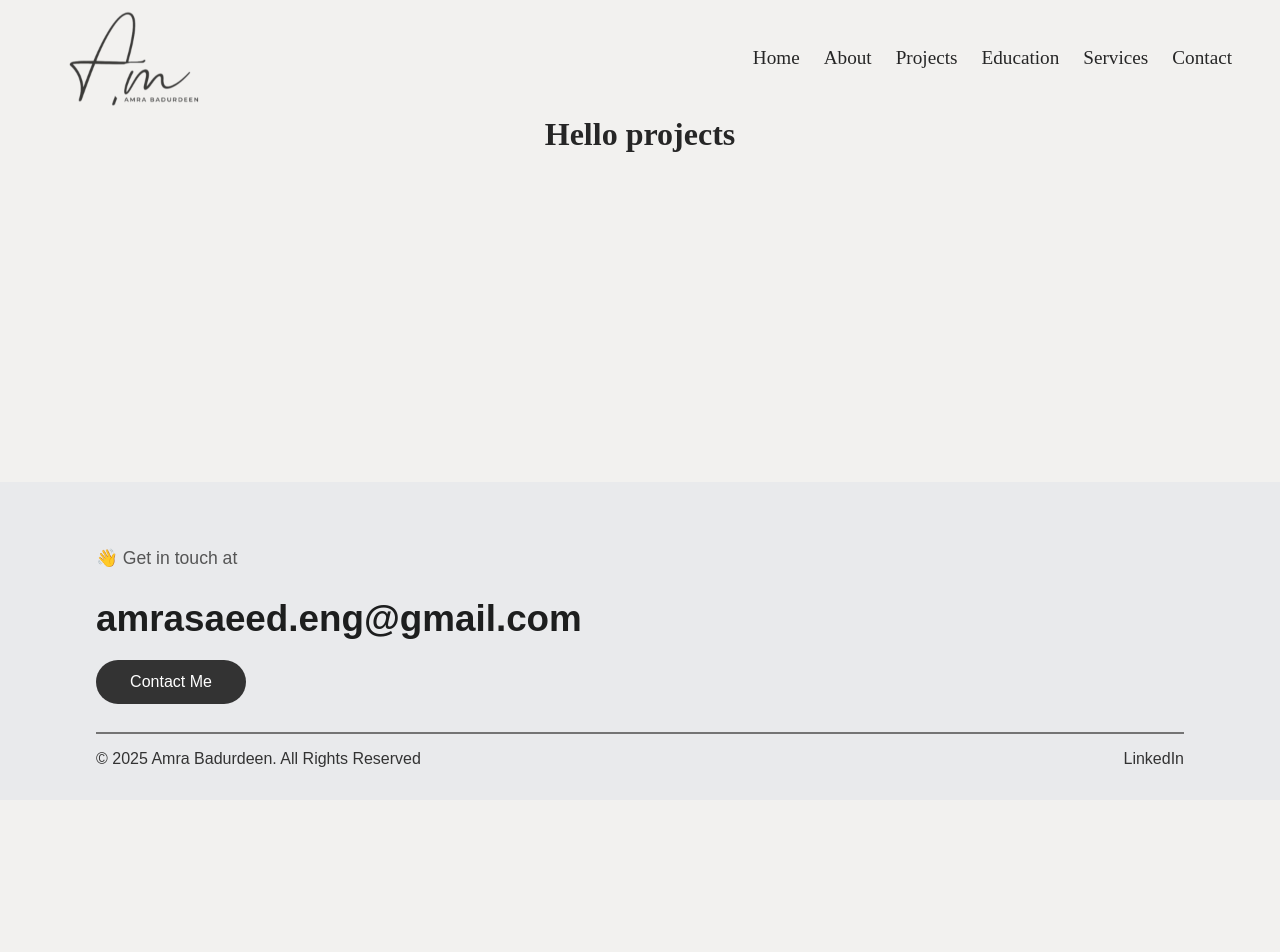
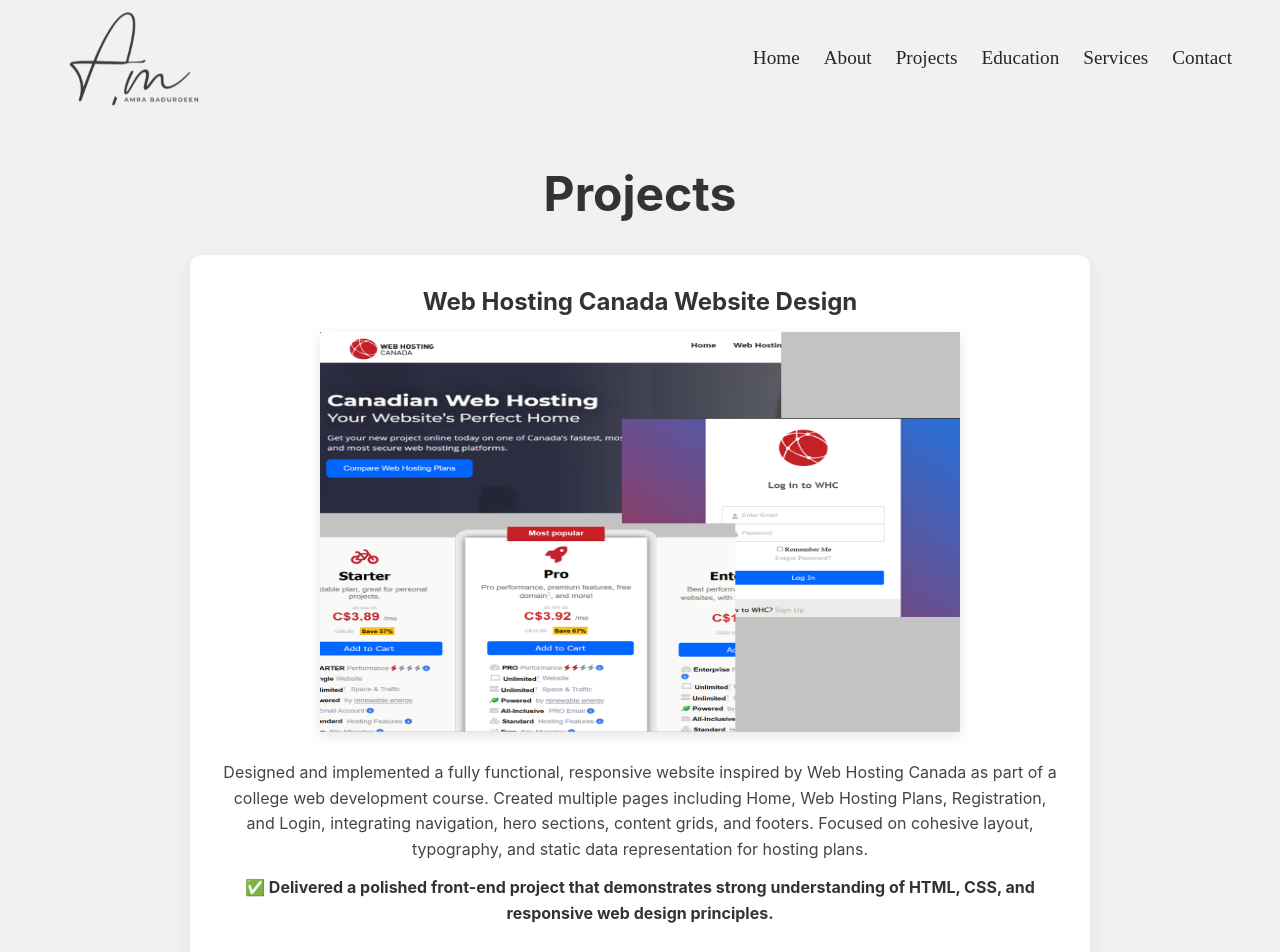
Before and after one commit to amraimk/Web-comp229-amra-fall2025, a React (Vite) app in the folder Portfolio-FathimaAmra/: page /projects in a window 1280 px wide. Shown: the top 952 px of the page. Before the commit the page ends 800 px from the top, so only its background shows below. Built offline with nearby package versions, Linux system fonts and the light colour scheme.

Commit message:
Project content and css update
Project contents added to jsx file.
index.css file updated with project styles

```diff
--- a/Portfolio-FathimaAmra/src/components/Projects.jsx
+++ b/Portfolio-FathimaAmra/src/components/Projects.jsx
@@ -1,7 +1,61 @@
+import project1 from "../assets/img/project1.png"
+import project2 from "../assets/img/project2.png"
+import project3 from "../assets/img/project3.png"
+
 export default function Projects() {
     return (
         <>
-            <h1>Hello projects</h1>
+            <section className="projects">
+                <h2 className="projects-title">Projects</h2>
+
+                {/* Project 1 */}
+                <div className="project-block">
+                    <h3>Web Hosting Canada Website Design</h3>
+                    <img src={project1} alt="Web Hosting Canada Website Design" />
+                    <p>
+                       Designed and implemented a fully functional, responsive website inspired by Web Hosting
+                       Canada as part of a college web development course. Created multiple pages including Home,
+                       Web Hosting Plans, Registration, and Login, integrating navigation, hero sections, content
+                       grids, and footers. Focused on cohesive layout, typography, and static data representation for
+                       hosting plans.
+                    </p>
+                    <p className="outcome">✅ Delivered a polished front-end project that demonstrates strong
+                        understanding of HTML, CSS, and responsive web design principles.</p>
+                </div>
+
+                {/* Project 2 */}
+                <div className="project-block">
+                    <h3>Asset Management System – SRS & Design</h3>
+                    <img src={project2} alt="SRS & Design" />
+                    <p>
+                        Developed a complete Software Requirements Specification (SRS) and system design for an Asset
+                        Management System. Applied Agile development methodology and core software design principles
+                        to create comprehensive UML diagrams, including use case, class, sequence, state, and context
+                        flow diagrams. Gained hands-on experience in translating requirements into structured designs
+                        and documentation.
+                    </p>
+                    <p className="outcome">✅ Successfully applied theoretical concepts in a practical setting,
+                        earning A+ and recognition from the professor for the quality and completeness of the work.</p>
+                </div>
+
+                {/* Project 3 */}
+                <div className="project-block">
+                    <h3>Online Shoe Store Database Design & Implementation</h3>
+                    <img src={project3} alt="Online Shoe Store Database" />
+                    <p>
+                        Designed and implemented a relational database to manage an online shoe store’s
+                        operations while also enabling data-driven insights. Responsibilities included
+                        requirement analysis, entity-relationship modeling, normalization, SQL table creation,
+                        data population, and query development. Developed SQL queries to analyze sales trends,
+                        customer behavior, product popularity, and vendor performance. Applied constraints and
+                        triggers to ensure data integrity and accurate analytics.
+                    </p>
+                    <p className="outcome">✅ Created a robust database that not only supports e-commerce
+                        functionality (orders, shipments, returns) but also provides actionable analytics to
+                        inform business decisions. Demonstrated the ability to translate operational data into
+                        insights, bridging database design and analytics.</p>
+                </div>
+            </section>
         </>
-    );
+    )
 }
--- a/Portfolio-FathimaAmra/src/index.css
+++ b/Portfolio-FathimaAmra/src/index.css
@@ -228,6 +228,66 @@
   border-radius: 10px;
 }
 
+
+
+/* ================= Projects ================= */
+.projects {
+  padding: 3rem 1.5rem;
+  font-family: -apple-system, BlinkMacSystemFont, Segoe UI, Roboto, Helvetica Neue, Arial, sans-serif;
+}
+
+.projects-title {
+  text-align: center;
+  font-weight: bold;
+  margin-bottom: 2.5rem;
+  font-size: 3rem;
+  margin-bottom: 2rem;
+  color: #333;
+}
+
+.project-block {
+  max-width: 900px;
+  margin: 0 auto 4rem auto;
+  text-align: center;
+  background: #fff;
+  padding: 2rem;
+  border-radius: 12px;
+  box-shadow: 0 6px 18px rgba(0, 0, 0, 0.08);
+  transition: transform 0.25s ease, box-shadow 0.25s ease;
+}
+
+.project-block:hover {
+  transform: translateY(-6px);
+  box-shadow: 0 10px 24px rgba(0, 0, 0, 0.15);
+}
+
+.project-block h3 {
+  font-size: 1.5rem;
+  margin-bottom: 1rem;
+  color: #333;
+}
+
+.project-block img {
+  width: 40rem;
+  height: 25rem;
+  box-shadow: 0 4px 12px rgba(0, 0, 0, 0.1);
+  margin-bottom: 1rem;
+}
+
+.project-block p {
+  font-size: 1rem;
+  color: #444;
+  margin: 0.5rem 0;
+  line-height: 1.6;
+}
+
+.project-block .outcome {
+  margin-top: 0.8rem;
+  font-weight: bold;
+  color: #333;
+}
+
+
 /* ===== Footer ===== */
 .footer {
   padding: 0 2rem 0 2rem;
```
